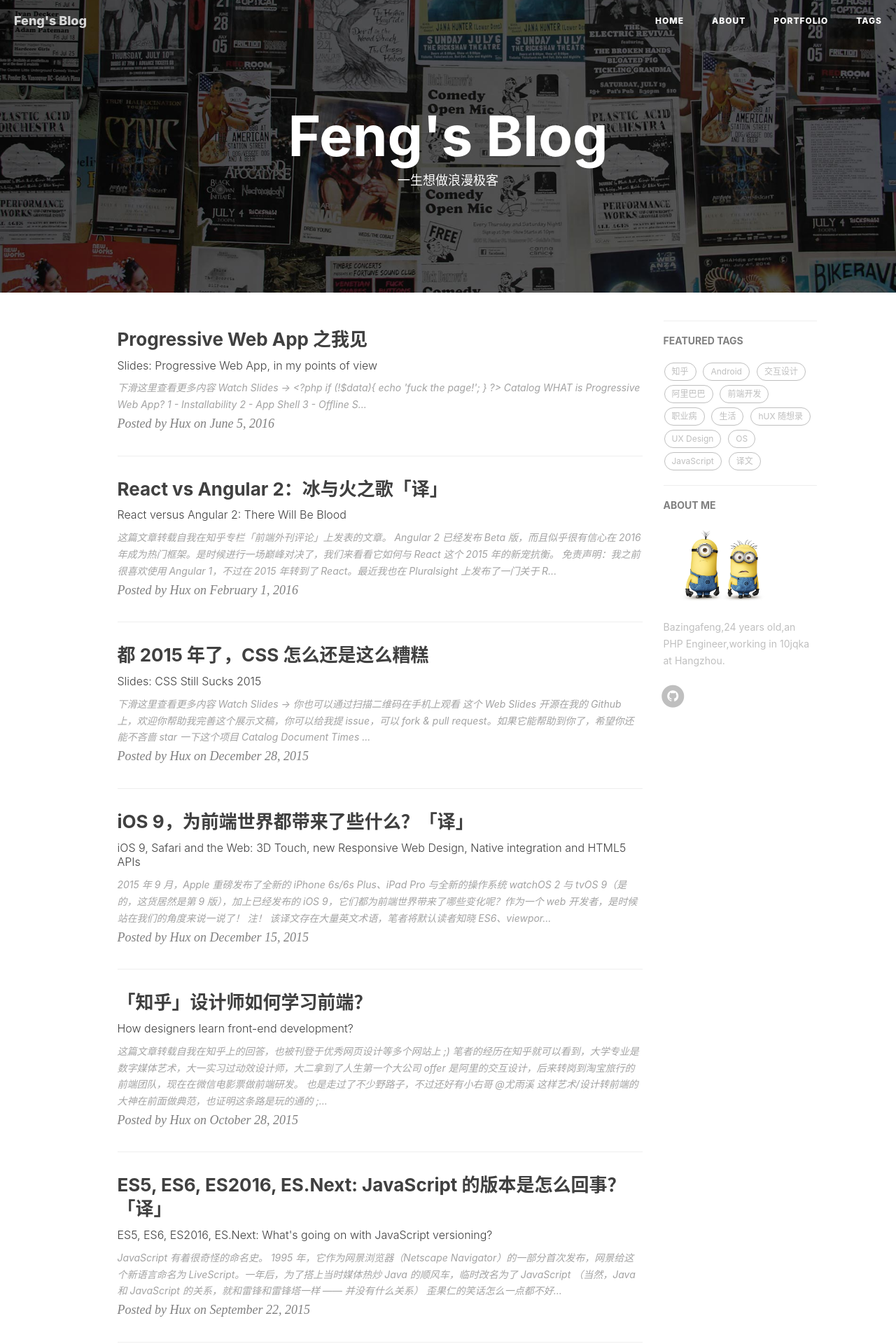
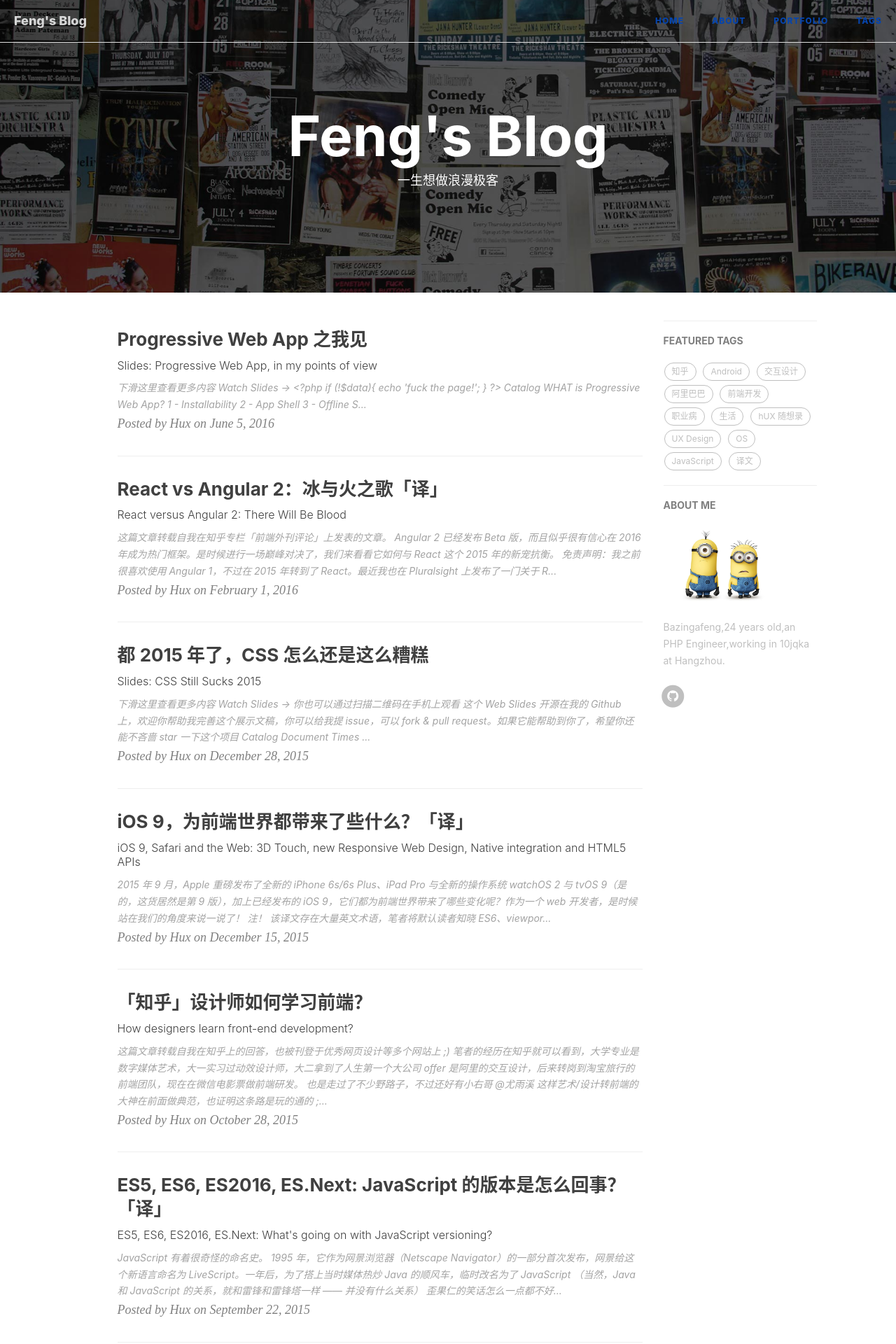
Before and after one commit to fengh0409/fengh0409.github.io, a Jekyll site: the page built from index.html, in a window 1280 px wide. Shown: the top 1920 px of the page at 70% size. Built offline with Jekyll 4.4.1, drawn with Linux system fonts in a browser that asks for light colours; nearby versions of some CDN libraries; the list of posts is cut into pages by our own code; comment, search, counter and statistics services are not loaded.

Commit message:
Update bazinga-blog.css

```diff
--- a/css/bazinga-blog.css
+++ b/css/bazinga-blog.css
@@ -420,27 +420,19 @@ pre code {
 @media only screen and (min-width: 768px) {
   .navbar-custom {
     background: transparent;
-    border-bottom: 1px solid transparent;
+    border-bottom: 1px solid #ddd;
   }
   .navbar-custom body {
     font-size: 20px;
   }
   .navbar-custom .navbar-brand {
-    color: white;
+    color: #000;
     padding: 20px;
     line-height: 20px;
   }
-  .navbar-custom .navbar-brand:hover,
-  .navbar-custom .navbar-brand:focus {
-    color: rgba(255, 255, 255, 0.8);
-  }
   .navbar-custom .nav li a {
-    color: white;
+    color: #0645AD;
     padding: 20px;
-  }
-  .navbar-custom .nav li a:hover,
-  .navbar-custom .nav li a:focus {
-    color: rgba(255, 255, 255, 0.8);
   }
   .navbar-custom .nav li a:active {
     background: none;
```
